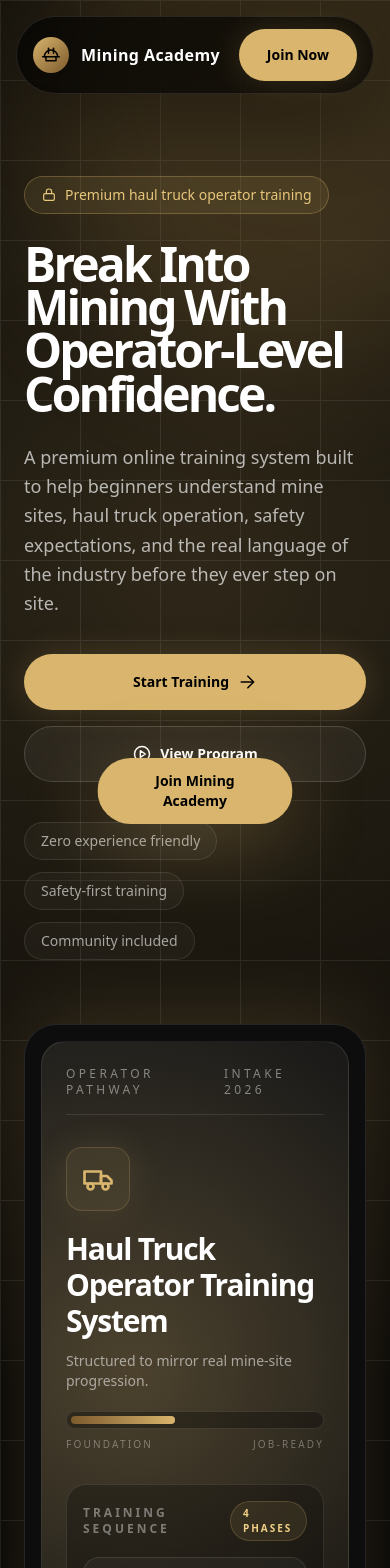
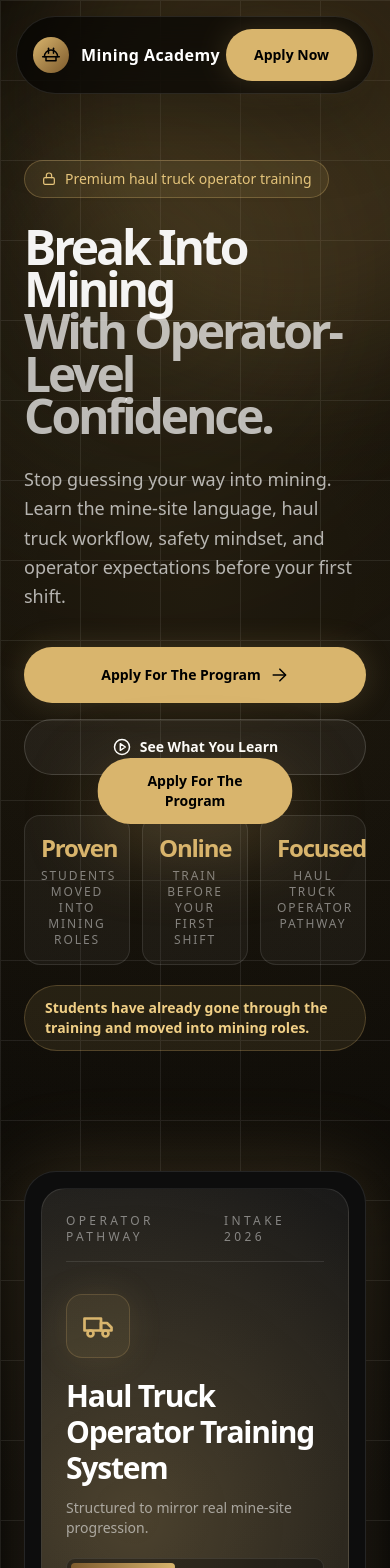
Before and after one commit to D01145/mining-academy, a React (Vite) app: page / in a window 390 px wide. Shown: the top 1568 px of the page. Built offline with nearby package versions, Linux system fonts and the light colour scheme.

Commit message:
Update App.jsx
Update landing page (proof + FAQ + conversion improvements)

```diff
--- a/src/App.jsx
+++ b/src/App.jsx
@@ -41,6 +41,14 @@ function Button({ children, variant = "gold", className = "", href }) {
   const outline = "border border-white/15 bg-white/5 text-white hover:bg-white/10";
   const styles = variant === "gold" ? gold : outline;
 
+  if (href && href.startsWith("http")) {
+    return (
+      <a className={`${base} ${styles} ${className}`} href={href} target="_blank" rel="noreferrer">
+        {children}
+      </a>
+    );
+  }
+
   return (
     <button className={`${base} ${styles} ${className}`} onClick={href ? () => scrollToSection(href) : undefined} type="button">
       {children}
@@ -56,7 +64,7 @@ const navLinks = [
   ["Program", "#training"],
   ["How It Works", "#process"],
   ["Community", "#community"],
-  ["Results", "#results"],
+  ["FAQ", "#faq"],
 ];
 
 const operatorPathway = [
@@ -103,9 +111,37 @@ const communityFeatures = [
 ];
 
 const testimonials = [
-  "This is what I wish I knew before applying.",
-  "Finally, training that explains the mine before the machine.",
-  "It made the whole operator pathway feel real and achievable.",
+  "I had no idea how mining worked before this — now I actually understand the job.",
+  "I applied way more confidently after going through the training.",
+  "This is what I wish I knew before trying to get into mining.",
+];
+
+const proofStats = [
+  ["Proven", "Students moved into mining roles"],
+  ["Online", "Train before your first shift"],
+  ["Focused", "Haul truck operator pathway"],
+];
+
+const fitItems = [
+  "No mining experience but serious about getting in",
+  "Willing to work FIFO, camp, or remote-site schedules",
+  "Wants a structured understanding before applying",
+  "Ready to learn safety, communication, and operator expectations",
+];
+
+const notFitItems = [
+  "Looking for quick money without effort",
+  "Not serious about working in mining",
+  "Unwilling to learn safety and site systems properly",
+  "Expecting a guaranteed job without preparation",
+];
+
+const faqs = [
+  ["Do I need mining experience?", "No. The program is designed for complete beginners who want to understand the industry before applying or starting training."],
+  ["Does this guarantee a job?", "No. No program can honestly guarantee a job. The goal is to help you become more prepared, confident, and job-ready."],
+  ["Is the training online?", "Yes. The program is built as an online training pathway so students can learn before stepping onto a mine site."],
+  ["Is there a community?", "Yes. Students can access a focused mining pathway community for support, questions, and accountability."],
+  ["Is this focused on Alberta oil sands?", "Yes. The language, expectations, and examples are aligned with haul truck operator pathways in the Alberta oil sands and similar mining environments."],
 ];
 
 const offerItems = [
@@ -119,6 +155,7 @@ const offerItems = [
 
 function runSelfTests() {
   console.assert(navLinks.length === 4, "Expected 4 nav links");
+  console.assert(navLinks.every((link) => link[1].startsWith("#")), "Expected nav links to be anchor links");
   console.assert(operatorPathway.length === 4, "Expected 4 operator pathway phases");
   console.assert(insideSystem.length >= 4, "Expected at least 4 inside-system bullets");
   console.assert(modules.length === 4, "Expected 4 training modules");
@@ -126,6 +163,10 @@ function runSelfTests() {
   console.assert(steps.length === 3, "Expected 3 process steps");
   console.assert(communityFeatures.length === 4, "Expected 4 community features");
   console.assert(testimonials.length === 3, "Expected 3 testimonials");
+  console.assert(proofStats.length === 3, "Expected 3 proof stats");
+  console.assert(fitItems.length === 4, "Expected 4 fit items");
+  console.assert(notFitItems.length === 4, "Expected 4 not-fit items");
+  console.assert(faqs.length >= 5, "Expected at least 5 FAQs");
   console.assert(offerItems.length === 6, "Expected 6 offer items");
   console.assert(typeof GOLD === "string" && GOLD.startsWith("#"), "Expected GOLD to be a hex color");
 }
@@ -135,13 +176,16 @@ runSelfTests();
 export default function MiningAcademyLandingPage() {
   return (
     <main className="min-h-screen overflow-hidden bg-[#050505] text-white">
-      <style>{`section[id] { scroll-margin-top: 110px; }`}</style>
+      <style>{`
+        html, body { background-color: #050505 !important; scroll-behavior: smooth; }
+        section[id] { scroll-margin-top: 110px; }
+      `}</style>
 
       <nav className="fixed left-0 right-0 top-0 z-50 px-4 pt-4">
         <div className="mx-auto flex max-w-7xl items-center justify-between rounded-full border border-white/10 bg-black/65 px-4 py-3 shadow-[0_20px_80px_rgba(0,0,0,0.35)] backdrop-blur-xl">
           <button className="flex items-center gap-3" onClick={() => scrollToSection("#top")} type="button">
-           <div className="flex h-9 w-9 items-center justify-center rounded-full bg-gradient-to-br from-[#d9b56d] to-[#7d5b2d] text-black">
-            <Icon name="hardhat" className="h-5 w-5" />
+            <div className="flex h-9 w-9 items-center justify-center rounded-full bg-gradient-to-br from-[#d9b56d] to-[#7d5b2d] text-black">
+              <Icon name="hardhat" className="h-5 w-5" />
             </div>
             <span className="font-semibold tracking-wide">Mining Academy</span>
           </button>
@@ -154,40 +198,53 @@ export default function MiningAcademyLandingPage() {
             ))}
           </div>
 
-          <Button href="#offer" className="px-5 py-3">Join Now</Button>
+          <Button href="#offer" className="px-5 py-3">Apply Now</Button>
         </div>
       </nav>
 
       <section id="top" className="relative min-h-screen border-b border-white/10 pt-24">
-        <div className="absolute inset-0 bg-[radial-gradient(circle_at_50%_20%,rgba(217,181,109,0.2),transparent_38%),linear-gradient(180deg,rgba(0,0,0,0.2),#050505_88%)]" />
+        <div className="absolute inset-0 bg-[radial-gradient(circle_at_50%_20%,rgba(194,154,74,0.15),transparent_40%),linear-gradient(180deg,rgba(0,0,0,0.4),#050505_90%)]" />
         <div className="absolute inset-0 opacity-[0.08] bg-[linear-gradient(to_right,#fff_1px,transparent_1px),linear-gradient(to_bottom,#fff_1px,transparent_1px)] bg-[size:80px_80px]" />
         <div className="absolute -top-40 -right-40 h-[520px] w-[520px] rounded-full bg-[#b9904b]/20 blur-3xl" />
         <div className="absolute -bottom-40 -left-40 h-[520px] w-[520px] rounded-full bg-[#4d3820]/30 blur-3xl" />
 
-        <div className="relative z-10 mx-auto grid max-w-7xl items-start gap-14 px-6 pb-20 pt-20 lg:grid-cols-2 lg:pt-28">
-          <div>
+        <div className="relative z-10 mx-auto grid max-w-7xl items-start gap-14 px-6 pb-16 pt-16 lg:grid-cols-2 lg:pt-24">
+          <div className="relative">
+            <div className="absolute -left-20 -top-20 -z-10 h-[400px] w-[400px] rounded-full bg-[#d9b56d]/10 blur-[120px]" />
             <div className="mb-7 inline-flex items-center gap-2 rounded-full border border-[#d9b56d]/30 bg-[#d9b56d]/10 px-4 py-2 text-sm text-[#e8c77d]">
               <Icon name="lock" className="h-4 w-4" />
               Premium haul truck operator training
             </div>
-            <h1 className="text-5xl font-black leading-[0.9] tracking-[-0.06em] md:text-7xl lg:text-8xl">
-              Break Into Mining With Operator-Level Confidence.
+            <h1 className="text-5xl font-black leading-[0.88] tracking-[-0.065em] md:text-7xl lg:text-[7.5rem]">
+              <span className="text-white/95">Break Into Mining</span>
+              <br />
+              <span className="text-white/70">With Operator-Level Confidence.</span>
             </h1>
             <p className="mt-7 max-w-2xl text-lg leading-relaxed text-white/68 md:text-xl">
-              A premium online training system built to help beginners understand mine sites, haul truck operation, safety expectations, and the real language of the industry before they ever step on site.
+              Stop guessing your way into mining. Learn the mine-site language, haul truck workflow, safety mindset, and operator expectations before your first shift.
             </p>
             <div className="mt-9 flex flex-col gap-4 sm:flex-row">
-              <Button href="#offer" className="h-14 px-8 text-base">Start Training <Icon name="arrow" className="ml-2 h-5 w-5" /></Button>
-              <Button href="#training" variant="outline" className="h-14 px-8 text-base"><Icon name="play" className="mr-2 h-5 w-5" /> View Program</Button>
+              <Button href="#offer" className="h-14 px-8 text-base">
+                Apply For The Program <Icon name="arrow" className="ml-2 h-5 w-5" />
+              </Button>
+              <Button href="#training" variant="outline" className="h-14 px-8 text-base">
+                <Icon name="play" className="mr-2 h-5 w-5" /> See What You Learn
+              </Button>
             </div>
-            <div className="mt-10 flex flex-wrap gap-3 text-sm text-white/60">
-              <span className="rounded-full border border-white/10 bg-white/[0.03] px-4 py-2">Zero experience friendly</span>
-              <span className="rounded-full border border-white/10 bg-white/[0.03] px-4 py-2">Safety-first training</span>
-              <span className="rounded-full border border-white/10 bg-white/[0.03] px-4 py-2">Community included</span>
+            <div className="mt-10 grid max-w-xl grid-cols-3 gap-3">
+              {proofStats.map((stat) => (
+                <div key={stat[1]} className="rounded-2xl border border-white/10 bg-white/[0.04] p-4 text-center">
+                  <p className="text-2xl font-black tracking-[-0.05em] text-[#d9b56d]">{stat[0]}</p>
+                  <p className="mt-1 text-xs uppercase tracking-[0.16em] text-white/45">{stat[1]}</p>
+                </div>
+              ))}
+            </div>
+            <div className="mt-5 inline-flex rounded-full border border-[#d9b56d]/25 bg-[#d9b56d]/10 px-5 py-3 text-sm font-semibold text-[#f0cf86]">
+              Students have already gone through the training and moved into mining roles.
             </div>
           </div>
 
-          <div className="relative mt-2">
+          <div className="relative mt-16 lg:mt-20">
             <div className="absolute inset-0 rounded-[2rem] bg-[#d9b56d]/20 blur-2xl" />
             <div className="relative rounded-[2rem] border border-white/10 bg-[#0d0d0d] p-4 shadow-2xl">
               <div className="overflow-hidden rounded-[1.5rem] border border-white/10 bg-[radial-gradient(circle_at_30%_20%,rgba(217,181,109,0.28),transparent_30%),linear-gradient(140deg,#1a1a1a,#050505)] p-6">
@@ -235,7 +292,6 @@ export default function MiningAcademyLandingPage() {
                 </div>
 
                 <div className="my-7 h-px bg-gradient-to-r from-transparent via-[#d9b56d]/40 to-transparent" />
-
                 <div className="grid gap-4 md:grid-cols-[1fr_auto] md:items-end">
                   <div>
                     <p className="text-xs font-semibold uppercase tracking-[0.25em] text-white/40">Inside The System</p>
@@ -276,7 +332,7 @@ export default function MiningAcademyLandingPage() {
           <div className="max-w-3xl">
             <p className="text-sm font-semibold uppercase tracking-[0.3em] text-[#d9b56d]">The Program</p>
             <h2 className="mt-5 text-4xl font-black leading-[0.95] tracking-[-0.05em] md:text-6xl">Most people apply before they understand the mine.</h2>
-            <p className="mt-6 text-lg leading-relaxed text-white/62">Mining is not just driving a big truck. It is safety, communication, production flow, equipment awareness, and decision-making based on industry safe work practices and procedures.</p>
+            <p className="mt-6 text-lg leading-relaxed text-white/62">Mining is not just driving a big truck. It is safety, communication, production flow, equipment awareness, and decision-making under site rules. This program gives beginners the foundation most people never get before they apply.</p>
           </div>
           <div className="mt-16 grid gap-5 md:grid-cols-2 lg:grid-cols-4">
             {modules.map((module) => (
@@ -299,7 +355,7 @@ export default function MiningAcademyLandingPage() {
           <div>
             <p className="text-sm font-semibold uppercase tracking-[0.3em] text-[#d9b56d]">Transformation</p>
             <h2 className="mt-5 text-4xl font-black leading-[0.95] tracking-[-0.05em] md:text-6xl">From outsider to industry-ready.</h2>
-            <p className="mt-6 text-lg leading-relaxed text-white/62">The goal is to help you sound, think, and prepare like someone who understands the job before the first day.</p>
+            <p className="mt-6 text-lg leading-relaxed text-white/62">The goal is not to overwhelm you with theory. The goal is to help you sound, think, and prepare like someone who understands the job before the first day.</p>
           </div>
           <div className="grid gap-3">
             {outcomes.map((item) => (
@@ -336,7 +392,7 @@ export default function MiningAcademyLandingPage() {
         <div className="mx-auto grid max-w-7xl items-center gap-16 px-6 lg:grid-cols-[0.95fr_1.05fr]">
           <div className="relative overflow-hidden rounded-[2rem] border border-white/10 bg-[radial-gradient(circle_at_50%_20%,rgba(217,181,109,0.22),transparent_36%),#0d0d0d] p-6 shadow-2xl">
             <div className="absolute right-[-80px] top-[-80px] h-56 w-56 rounded-full bg-[#d9b56d]/10 blur-3xl" />
-            <div className="relative mt-2">
+            <div className="relative">
               <div className="flex items-center justify-between border-b border-white/10 pb-5">
                 <div className="flex items-center gap-3">
                   <div className="flex h-12 w-12 items-center justify-center rounded-2xl bg-[#d9b56d]/10 text-[#d9b56d]">
@@ -370,7 +426,86 @@ export default function MiningAcademyLandingPage() {
           <div>
             <p className="text-sm font-semibold uppercase tracking-[0.3em] text-[#d9b56d]">Community</p>
             <h2 className="mt-5 text-4xl font-black leading-[0.95] tracking-[-0.05em] md:text-6xl">You are not just buying lessons. You are entering the operator pathway.</h2>
-            <p className="mt-6 text-lg leading-relaxed text-white/62">The community gives students a focused space to ask questions, stay accountable, understand the industry, and build confidence around others serious about the same goal.</p>
+            <p className="mt-6 text-lg leading-relaxed text-white/62">Most beginners try to break into mining alone. The community gives students a focused space to ask questions, stay accountable, understand the industry, and build confidence around others serious about the same goal.</p>
+            <div className="mt-8 grid gap-4 sm:grid-cols-3">
+              {[["01", "Guidance"], ["02", "Structure"], ["03", "Momentum"]].map((stat) => (
+                <div key={stat[0]} className="rounded-2xl border border-white/10 bg-white/[0.035] p-5">
+                  <p className="text-3xl font-black tracking-[-0.06em] text-[#d9b56d]">{stat[0]}</p>
+                  <p className="mt-2 text-sm font-semibold text-white/70">{stat[1]}</p>
+                </div>
+              ))}
+            </div>
+          </div>
+        </div>
+      </section>
+
+      <section className="py-28">
+        <div className="mx-auto max-w-7xl px-6">
+          <div className="mx-auto max-w-3xl text-center">
+            <p className="text-sm font-semibold uppercase tracking-[0.3em] text-[#d9b56d]">Fit Check</p>
+            <h2 className="mt-5 text-4xl font-black tracking-[-0.05em] md:text-6xl">Who this is for.</h2>
+            <p className="mt-6 text-lg leading-relaxed text-white/60">This program is built for serious beginners — not people looking for shortcuts.</p>
+          </div>
+          <div className="mt-14 grid gap-5 lg:grid-cols-2">
+            <div className="rounded-[2rem] border border-[#d9b56d]/20 bg-[radial-gradient(circle_at_50%_0%,rgba(217,181,109,0.12),transparent_42%),#0d0d0d] p-7">
+              <h3 className="text-2xl font-black tracking-[-0.04em]">This is for you if...</h3>
+              <div className="mt-6 grid gap-3">
+                {fitItems.map((item) => (
+                  <div key={item} className="flex items-center gap-3 rounded-2xl border border-white/10 bg-white/[0.035] p-4 text-white/72">
+                    <Icon name="check" className="h-5 w-5 shrink-0 text-[#d9b56d]" />
+                    <span>{item}</span>
+                  </div>
+                ))}
+              </div>
+            </div>
+            <div className="rounded-[2rem] border border-white/10 bg-white/[0.025] p-7">
+              <h3 className="text-2xl font-black tracking-[-0.04em] text-white/80">This is not for you if...</h3>
+              <div className="mt-6 grid gap-3">
+                {notFitItems.map((item) => (
+                  <div key={item} className="flex items-center gap-3 rounded-2xl border border-white/10 bg-black/25 p-4 text-white/55">
+                    <span className="flex h-5 w-5 shrink-0 items-center justify-center rounded-full border border-white/15 text-xs text-white/35">×</span>
+                    <span>{item}</span>
+                  </div>
+                ))}
+              </div>
+            </div>
+          </div>
+        </div>
+      </section>
+
+      <section className="border-y border-white/10 bg-[#080808] py-24">
+        <div className="mx-auto max-w-7xl px-6">
+          <div className="grid gap-8 lg:grid-cols-[0.9fr_1.1fr] lg:items-center">
+            <div>
+              <p className="text-sm font-semibold uppercase tracking-[0.3em] text-[#d9b56d]">Real Proof</p>
+              <h2 className="mt-5 text-4xl font-black leading-[0.95] tracking-[-0.05em] md:text-6xl">Students have already moved into mining roles.</h2>
+              <p className="mt-6 text-lg leading-relaxed text-white/62">This is not theory. Students have already gone through the training and used it to build confidence, understand the industry, and move toward real mining opportunities.</p>
+            </div>
+            <div className="grid gap-4 sm:grid-cols-3">
+              {proofStats.map((stat) => (
+                <div key={stat[1]} className="rounded-[1.5rem] border border-[#d9b56d]/20 bg-[radial-gradient(circle_at_50%_0%,rgba(217,181,109,0.14),transparent_45%),#0d0d0d] p-6 text-center">
+                  <p className="text-5xl font-black tracking-[-0.08em] text-[#d9b56d]">{stat[0]}</p>
+                  <p className="mt-3 text-sm font-semibold uppercase tracking-[0.18em] text-white/45">{stat[1]}</p>
+                </div>
+              ))}
+            </div>
+          </div>
+
+          <div className="mt-12 rounded-[2rem] border border-white/10 bg-black/30 p-6 md:p-8">
+            <div className="grid gap-8 md:grid-cols-2 md:items-center">
+              <div>
+                <h3 className="text-2xl font-black tracking-[-0.04em]">Why the training works</h3>
+                <p className="mt-4 leading-relaxed text-white/58">Most beginners apply before they understand how mining hiring works, what operators actually do, or what supervisors expect on site. This program closes that gap before students walk into interviews or training.</p>
+              </div>
+              <div className="grid gap-3">
+                {["Understand the industry before applying", "Learn operator expectations before site training", "Avoid beginner mistakes that create safety risk", "Show up more prepared than the average applicant"].map((item) => (
+                  <div key={item} className="flex items-center gap-3 rounded-2xl border border-white/10 bg-white/[0.035] p-4 text-white/70">
+                    <Icon name="check" className="h-5 w-5 shrink-0 text-[#d9b56d]" />
+                    <span>{item}</span>
+                  </div>
+                ))}
+              </div>
+            </div>
           </div>
         </div>
       </section>
@@ -378,8 +513,8 @@ export default function MiningAcademyLandingPage() {
       <section id="results" className="py-28">
         <div className="mx-auto max-w-7xl px-6">
           <div className="mx-auto mb-14 max-w-3xl text-center">
-            <p className="text-sm font-semibold uppercase tracking-[0.3em] text-[#d9b56d]">Results</p>
-            <h2 className="mt-5 text-4xl font-black tracking-[-0.05em] md:text-6xl">Built for confidence before the first shift.</h2>
+            <p className="text-sm font-semibold uppercase tracking-[0.3em] text-[#d9b56d]">Student Feedback</p>
+            <h2 className="mt-5 text-4xl font-black tracking-[-0.05em] md:text-6xl">Confidence is the first result.</h2>
           </div>
           <div className="grid gap-5 lg:grid-cols-3">
             {testimonials.map((quote) => (
@@ -389,7 +524,7 @@ export default function MiningAcademyLandingPage() {
                     {[1, 2, 3, 4, 5].map((star) => <Icon key={star} name="star" className="h-4 w-4" />)}
                   </div>
                   <p className="text-xl leading-relaxed tracking-[-0.02em]">“{quote}”</p>
-                  <p className="mt-8 text-sm text-white/40">Early student feedback</p>
+                  <p className="mt-8 text-sm text-white/40">Student feedback</p>
                 </div>
               </Card>
             ))}
@@ -397,19 +532,37 @@ export default function MiningAcademyLandingPage() {
         </div>
       </section>
 
+      <section id="faq" className="border-t border-white/10 bg-[#090909] py-28">
+        <div className="mx-auto max-w-5xl px-6">
+          <div className="mx-auto max-w-3xl text-center">
+            <p className="text-sm font-semibold uppercase tracking-[0.3em] text-[#d9b56d]">FAQ</p>
+            <h2 className="mt-5 text-4xl font-black tracking-[-0.05em] md:text-6xl">Questions before applying?</h2>
+          </div>
+          <div className="mt-14 grid gap-4">
+            {faqs.map((faq) => (
+              <div key={faq[0]} className="rounded-2xl border border-white/10 bg-white/[0.03] p-6">
+                <h3 className="text-lg font-bold tracking-[-0.02em] text-white">{faq[0]}</h3>
+                <p className="mt-3 leading-relaxed text-white/58">{faq[1]}</p>
+              </div>
+            ))}
+          </div>
+        </div>
+      </section>
+
       <section id="offer" className="border-t border-white/10 bg-[#0a0a0a] py-28">
         <div className="mx-auto max-w-4xl px-6 text-center">
-          <p className="text-sm font-semibold uppercase tracking-[0.3em] text-[#d9b56d]">Enrollment</p>
-          <h2 className="mt-5 text-4xl font-black leading-[0.92] tracking-[-0.06em] md:text-7xl">Start building your mining career before your first shift.</h2>
+          <p className="text-sm font-semibold uppercase tracking-[0.3em] text-[#d9b56d]">Program Application</p>
+          <h2 className="mt-5 text-4xl font-black leading-[0.92] tracking-[-0.06em] md:text-7xl">Apply before the next opportunity shows up.</h2>
+          <p className="mx-auto mt-6 max-w-2xl text-lg leading-relaxed text-white/60">Build operator-level confidence through structured training, community support, and job-readiness preparation before stepping onto site.</p>
           <div className="mt-12 rounded-[2.25rem] border border-[#d9b56d]/25 bg-[radial-gradient(circle_at_50%_0%,rgba(217,181,109,0.17),transparent_35%),#080808] p-6 text-left shadow-2xl md:p-10">
             <div className="flex flex-col gap-6 border-b border-white/10 pb-8 md:flex-row md:items-center md:justify-between">
               <div>
                 <h3 className="text-3xl font-black tracking-[-0.04em]">Mining Academy Access</h3>
-                <p className="mt-3 text-white/55">Training, community, updates, and operator pathway support.</p>
+                <p className="mt-3 text-white/55">Training, community, updates, operator pathway support, and a proven foundation already used by students moving toward mining roles.</p>
               </div>
               <div className="text-right">
-                <p className="text-sm text-white/40">Founding Member</p>
-                <p className="text-5xl font-black tracking-[-0.06em]">$---</p>
+                <p className="text-sm text-white/40">Program Status</p>
+                <p className="text-3xl font-black tracking-[-0.05em] text-[#d9b56d]">Open Now</p>
               </div>
             </div>
             <div className="mt-8 grid gap-4 md:grid-cols-2">
@@ -419,14 +572,16 @@ export default function MiningAcademyLandingPage() {
                 </div>
               ))}
             </div>
-            <Button href="#offer" className="mt-10 h-16 w-full text-lg">Join Mining Academy <Icon name="arrow" className="ml-2 h-5 w-5" /></Button>
-            <p className="mt-5 text-center text-xs text-white/35">Built for serious beginners who want to enter mining with confidence.</p>
+            <Button href="#offer" className="mt-10 h-16 w-full text-lg">
+              Apply For The Program <Icon name="arrow" className="ml-2 h-5 w-5" />
+            </Button>
+            <p className="mt-5 text-center text-xs text-white/35">No job is guaranteed. The goal is to make serious beginners more prepared, more confident, and more job-ready.</p>
           </div>
         </div>
       </section>
 
       <button className="fixed bottom-5 left-1/2 z-50 flex -translate-x-1/2 items-center justify-center rounded-full border border-[#d9b56d]/25 bg-[#d9b56d] px-6 py-3 text-sm font-black text-black shadow-[0_20px_80px_rgba(217,181,109,0.28)] transition hover:bg-[#f0cf86] md:hidden" onClick={() => scrollToSection("#offer")} type="button">
-        Join Mining Academy
+        Apply For The Program
       </button>
     </main>
   );
```
